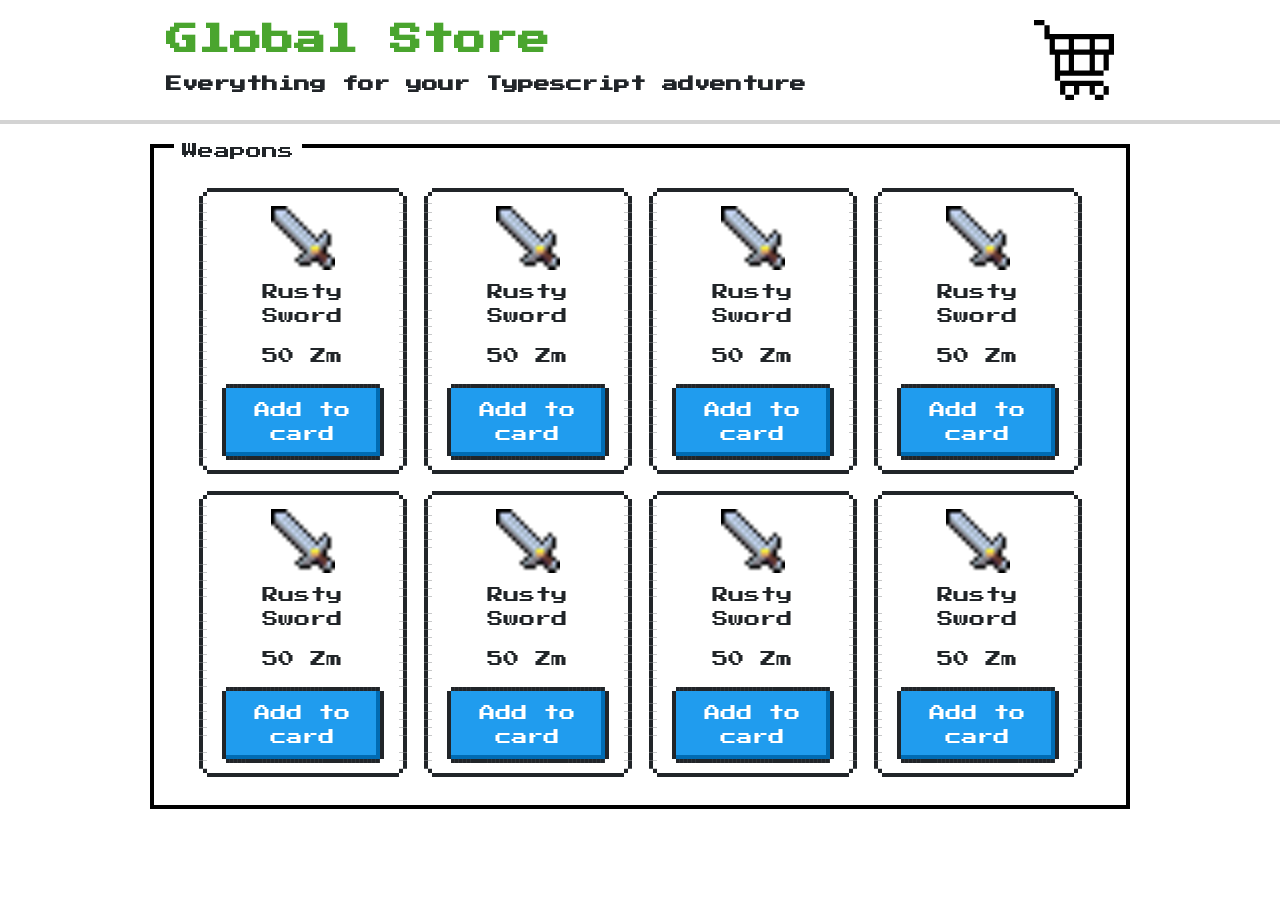
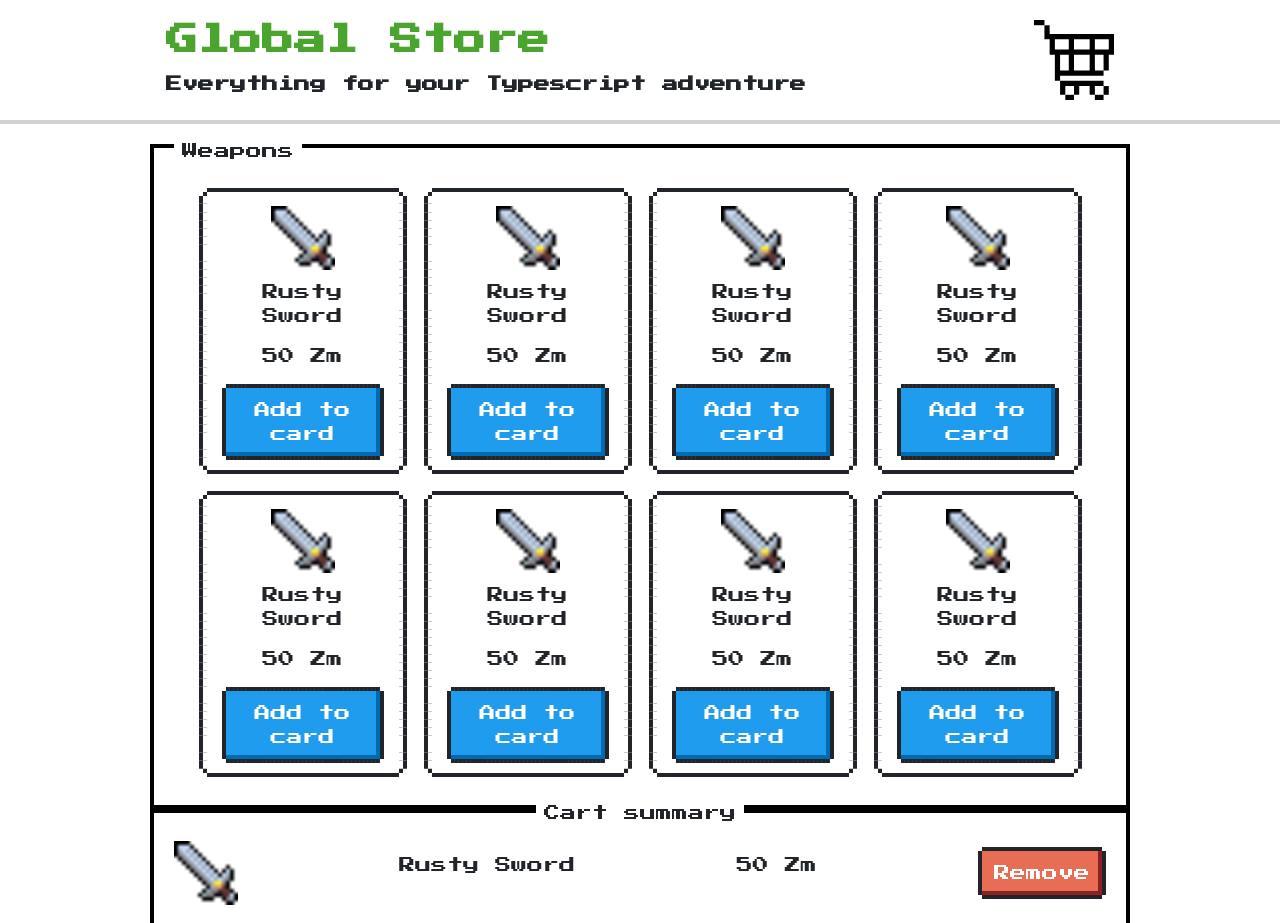
Before and after one commit to zakali22/goblin-storefront, a React app: page / in a window 1280 px wide. Shown: the top 923 px of the page. Before the commit the page ends 809 px from the top, so only its background shows below. Built offline with nearby package versions, Linux system fonts and the light colour scheme.

Commit message:
Add styling for cart summary

```diff
--- a/src/App.tsx
+++ b/src/App.tsx
@@ -2,6 +2,7 @@ import React, {Fragment} from 'react';
 import GlobalStyles from "./assets/styles/globalStyles"
 import Layout from "./components/Layout"
 import ProductListing from "./components/Products/ProductListing"
+import CartSummary from "./components/Cart/CartSummary"
 
 function App() {
   return (
@@ -9,6 +10,7 @@ function App() {
       <GlobalStyles />
       <Layout>
         <ProductListing />
+        <CartSummary />
       </Layout>
     </Fragment>
   );
--- a/src/assets/styles/components/Nav.js
+++ b/src/assets/styles/components/Nav.js
@@ -9,6 +9,7 @@ const Header = styled.header`
     width: 100%;
     border-bottom: 4px solid #d3d3d3;
     background-color: white;
+    z-index: 100;
 
     ${Container} {
         display: flex;
--- a/src/assets/styles/index.js
+++ b/src/assets/styles/index.js
@@ -60,6 +60,20 @@ export const Wrapper = styled.div`
     position: relative
 `
 
+export const WrapperFlexed = styled.div`
+    display: flex;
+    flex-direction: ${props => props.flexDirection ? props.flexDirection : 'row'};
+    align-items: ${props => props.alignItems ? props.alignItems : 'center'};
+    justify-content: ${props => props.justifyContent ? props.justifyContent : 'space-between'};
+    margin: ${props => props.margin};
+    padding: ${props => props.padding};
+
+    @media(max-width: 600px){
+        flex-direction: column;
+        align-items: center;
+    }
+`
+
 // Elements
 export const Logo = styled.h1`
     color: #4aa52e;
--- /dev/null
+++ b/src/components/Cart/CartItem.tsx
@@ -0,0 +1,14 @@
+import {WrapperFlexed, ImageWrapper} from "../../assets/styles/index"
+
+const CartItem = () => (
+    <WrapperFlexed margin="0 0 20px 0">
+        <ImageWrapper width="64">
+            <img src={'/images/broad_sword.png'} alt="Product"/>
+        </ImageWrapper>
+        <p>Rusty Sword</p>
+        <p>50 Zm</p>
+        <button type="button" className="nes-btn is-error">Remove</button>
+    </WrapperFlexed>
+)
+
+export default CartItem
--- /dev/null
+++ b/src/components/Cart/CartListing.tsx
@@ -0,0 +1,12 @@
+import {Wrapper} from "../../assets/styles/index"
+import CartItem from "./CartItem"
+
+const CartListing = () => (
+    <Wrapper>
+        <CartItem />
+        <CartItem />
+        <CartItem />
+    </Wrapper>
+)
+
+export default CartListing
--- /dev/null
+++ b/src/components/Cart/CartSummary.tsx
@@ -0,0 +1,11 @@
+import WrapperContainer from "../WrapperContainer"
+import CartListing from "./CartListing"
+
+const CartSummary = () => (
+    <WrapperContainer title="Cart summary" centered>
+        <CartListing />
+    </WrapperContainer>
+)
+
+
+export default CartSummary
```
